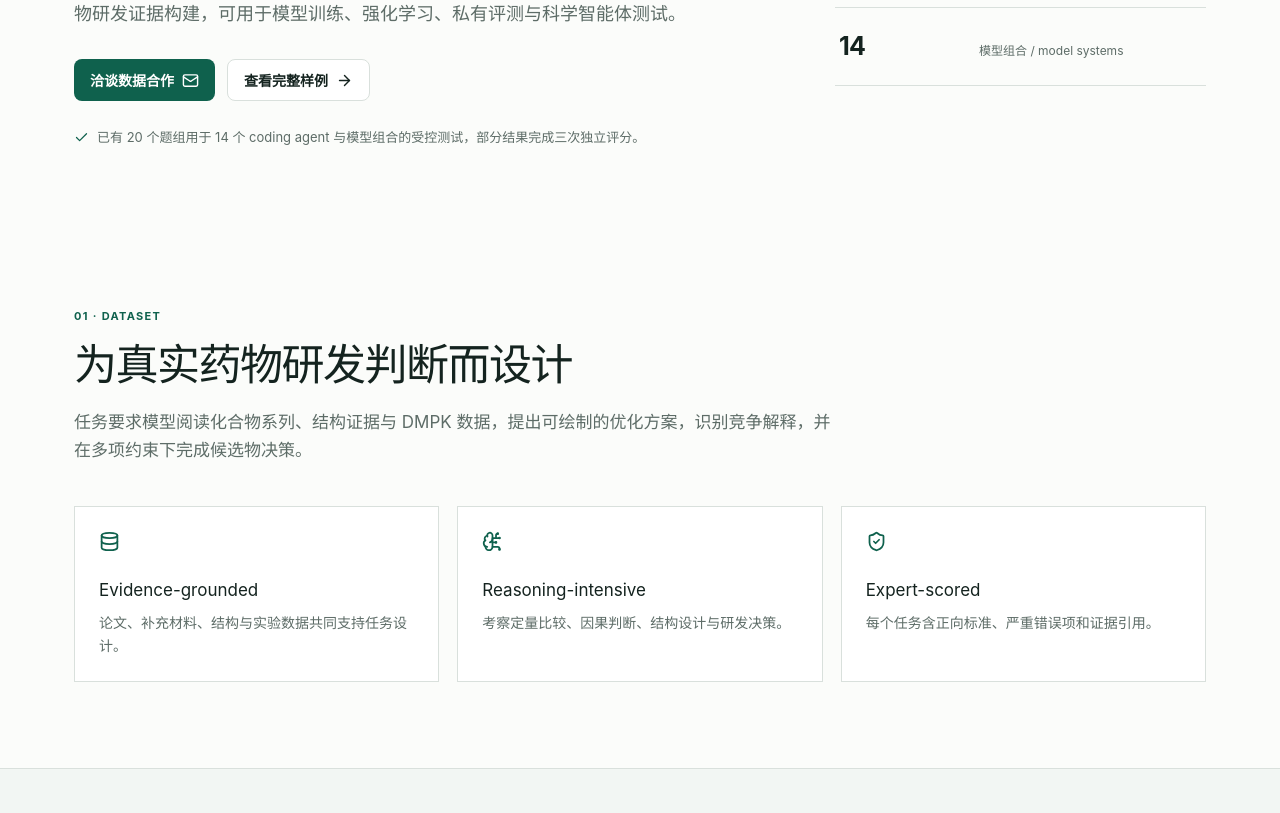
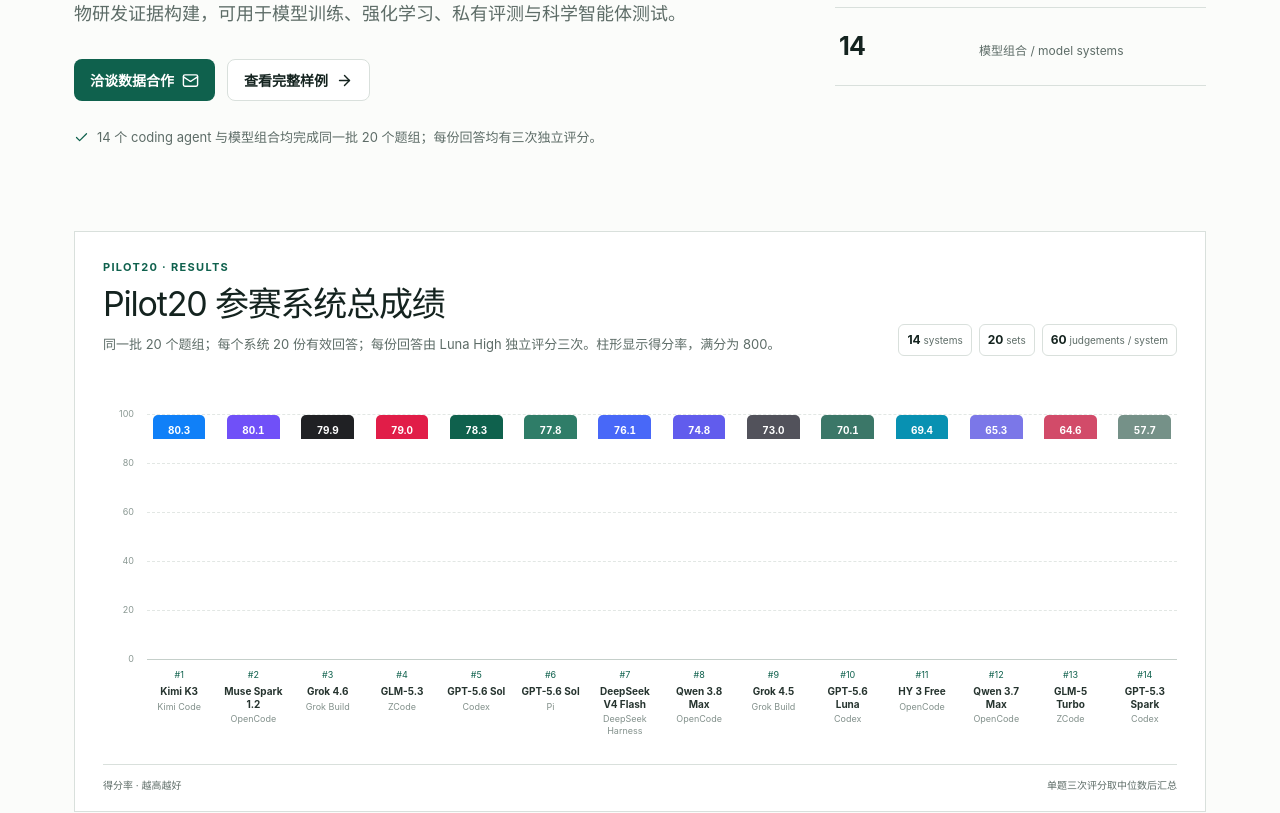
Before and after one commit to ZiChenWang114514/medchem-agent-benchmark, a React (Vite) app: page / in a window 1280 px wide. Shown: the part 440-1253 px from the top of the page. Built offline with nearby package versions, Linux system fonts and the light colour scheme.

Commit message:
Publish Pilot20 results chart

```diff
--- a/app/globals.css
+++ b/app/globals.css
@@ -32,6 +32,36 @@
 .metric:last-child { border-bottom:0; }
 .metric strong { font-size:25px; letter-spacing:-.03em; }
 .metric span { color:var(--muted); font-size:12px; }
+.results-card { grid-column:1 / -1; margin-top:10px; padding:26px 28px 18px; overflow:hidden; border:1px solid var(--line); background:white; }
+.results-head { display:flex; justify-content:space-between; align-items:flex-end; gap:30px; }
+.results-head h2 { font-size:clamp(24px,3vw,34px); }
+.results-head>div:first-child>p:last-child { max-width:790px; margin:10px 0 0; color:var(--muted); font-size:13px; }
+.results-head .kicker { margin-bottom:8px; }
+.results-facts { display:flex; flex-wrap:wrap; justify-content:flex-end; gap:7px; }
+.results-facts span { padding:5px 8px; border:1px solid var(--line); border-radius:6px; color:var(--muted); font-size:10px; white-space:nowrap; }
+.results-facts b { color:var(--ink); font-size:12px; }
+.results-scroll { margin-top:18px; overflow-x:auto; scrollbar-color:#bdc9c4 transparent; }
+.results-plot { position:relative; min-width:1060px; height:390px; }
+.score-axis { position:absolute; inset:0 auto 0 0; width:36px; color:#8a9893; font-family:var(--font-geist-mono),monospace; font-size:9px; }
+.score-axis span { position:absolute; right:5px; transform:translateY(50%); }
+.score-grid { position:absolute; inset:41px 0 104px 44px; }
+.score-grid i { position:absolute; left:0; right:0; border-top:1px dashed #e2e7e4; }
+.score-grid i:last-child { border-top-style:solid; border-color:#c5cfca; }
+.result-bars { position:absolute; inset:41px 0 0 44px; display:grid; grid-template-columns:repeat(14,minmax(0,1fr)); gap:10px; }
+.result-column { position:relative; display:grid; grid-template-rows:245px 104px; min-width:0; padding:0; border:0; background:transparent; color:inherit; outline:none; cursor:default; }
+.bar-track { display:flex; align-items:flex-end; justify-content:center; }
+.result-bar { display:flex; justify-content:center; width:min(54px,82%); min-height:24px; padding-top:7px; border-radius:5px 5px 0 0; color:white; transition:transform .16s ease,filter .16s ease; }
+.result-bar strong { font-family:var(--font-geist-mono),monospace; font-size:10px; font-variant-numeric:tabular-nums; }
+.result-column:hover .result-bar,.result-column:focus .result-bar { filter:brightness(1.08); transform:translateY(-3px); }
+.result-label { display:grid; justify-items:center; align-content:start; gap:3px; padding:8px 2px 0; text-align:center; }
+.result-rank { color:var(--green); font-family:var(--font-geist-mono),monospace; font-size:9px; }
+.result-label b { color:#26342f; font-size:10px; line-height:1.25; overflow-wrap:anywhere; }
+.result-label small { color:#83918c; font-size:9px; line-height:1.25; }
+.result-tip { position:absolute; left:50%; bottom:112px; z-index:5; display:none; width:max-content; max-width:210px; padding:9px 11px; transform:translate(-50%,-9px); border:1px solid var(--line); border-radius:8px; background:white; box-shadow:0 10px 28px rgba(20,35,31,.12); font-size:11px; }
+.result-column:hover .result-tip,.result-column:focus .result-tip { display:grid; gap:2px; }
+.result-tip span,.result-tip small { color:var(--muted); font-size:10px; }
+.result-tip strong { margin-top:3px; font-size:14px; }
+.results-caption { display:flex; justify-content:space-between; gap:20px; padding-top:12px; border-top:1px solid var(--line); color:var(--muted); font-size:10px; }
 .section { max-width:1180px; margin:0 auto; padding:86px 24px; }
 .section.soft { max-width:none; padding-left:max(24px,calc((100vw - 1132px)/2)); padding-right:max(24px,calc((100vw - 1132px)/2)); background:var(--soft); border-top:1px solid var(--line); border-bottom:1px solid var(--line); }
 .section-lead { max-width:770px; margin-bottom:42px; }
@@ -129,4 +159,4 @@
 footer { display:flex; justify-content:space-between; max-width:1180px; margin:0 auto; padding:22px 24px 34px; border-top:1px solid var(--line); color:var(--muted); font-size:11px; }
 @media(max-width:980px){.flow-lane{grid-template-columns:1fr}.flow-nodes{gap:16px}.principle-grid{grid-template-columns:repeat(2,1fr)}}
 @media(max-width:860px){.site-header{grid-template-columns:1fr auto}nav{display:none}.hero{grid-template-columns:1fr;gap:42px;padding-top:62px}.feature-grid,.coverage-grid{grid-template-columns:1fr}.coverage-item:nth-child(odd){margin-right:0}.question-content{padding-left:30px}.flow-nodes{grid-template-columns:1fr}.flow-node{min-height:54px;text-align:left;place-items:center start;padding-left:16px}.flow-node svg{right:auto;left:50%;top:auto;bottom:-17px;transform:translateX(-50%) rotate(90deg)}.principle-grid{grid-template-columns:1fr 1fr}}
-@media(max-width:560px){.site-header{padding:0 16px}.brand span:last-child{font-size:12px}.hero,.section,.contact-section{padding-left:17px;padding-right:17px}.hero{padding-top:48px}h1{font-size:38px}.metric{grid-template-columns:100px 1fr}.sample-head,.question-card summary{padding-left:18px;padding-right:18px}.sample-head{display:block}.task-count{display:inline-block;margin-top:14px}.question-card summary{grid-template-columns:36px 1fr auto;gap:9px}.question-content{padding:4px 18px 24px}.principle-grid{grid-template-columns:1fr}.principle{min-height:0}.price-row{grid-template-columns:30px 1fr}.price-row b{grid-column:2}footer{display:block;padding-left:17px;padding-right:17px}footer span{display:block;margin-top:4px}}
+@media(max-width:560px){.site-header{padding:0 16px}.brand span:last-child{font-size:12px}.hero,.section,.contact-section{padding-left:17px;padding-right:17px}.hero{padding-top:48px}h1{font-size:38px}.metric{grid-template-columns:100px 1fr}.results-card{padding:20px 16px 14px}.results-head{display:block}.results-facts{justify-content:flex-start;margin-top:14px}.results-caption{display:grid;gap:4px}.sample-head,.question-card summary{padding-left:18px;padding-right:18px}.sample-head{display:block}.task-count{display:inline-block;margin-top:14px}.question-card summary{grid-template-columns:36px 1fr auto;gap:9px}.question-content{padding:4px 18px 24px}.principle-grid{grid-template-columns:1fr}.principle{min-height:0}.price-row{grid-template-columns:30px 1fr}.price-row b{grid-column:2}footer{display:block;padding-left:17px;padding-right:17px}footer span{display:block;margin-top:4px}}
--- a/app/page.tsx
+++ b/app/page.tsx
@@ -12,14 +12,16 @@
 
 const copy = {
   zh: {
-    nav: ['数据概览', '能力覆盖', '架构与评测', '完整样例', '合作方案'], eyebrow: 'MEDICINAL CHEMISTRY · AI TRAINING & EVALUATION',
+    nav: ['数据概览', '评测结果', '能力覆盖', '架构与评测', '完整样例', '合作方案'], eyebrow: 'MEDICINAL CHEMISTRY · AI TRAINING & EVALUATION',
     title: '专家级药物化学推理数据，面向下一代科学智能体',
     intro: '500 个完整题组、约 2,000 个连续任务和约 10,000 条专家评分标准。数据围绕真实药物研发证据构建，可用于模型训练、强化学习、私有评测与科学智能体测试。',
-    cta: '洽谈数据合作', samples: '查看完整样例', proof: '已有 20 个题组用于 14 个 coding agent 与模型组合的受控测试，部分结果完成三次独立评分。',
+    cta: '洽谈数据合作', samples: '查看完整样例', proof: '14 个 coding agent 与模型组合均完成同一批 20 个题组；每份回答均有三次独立评分。',
+    resultsTitle: 'Pilot20 参赛系统总成绩', resultsText: '同一批 20 个题组；每个系统 20 份有效回答；每份回答由 Luna High 独立评分三次。柱形显示得分率，满分为 800。',
+    scoreRate: '得分率', higherBetter: '越高越好', medianNote: '单题三次评分取中位数后汇总',
     overviewTitle: '为真实药物研发判断而设计', overviewText: '任务要求模型阅读化合物系列、结构证据与 DMPK 数据，提出可绘制的优化方案，识别竞争解释，并在多项约束下完成候选物决策。',
     coverageTitle: '从数据解释延伸到项目决策', coverageText: '每个题组包含四个相互衔接的任务，可作为独立训练样本，也可组成连续的 Agent 工作流。',
     architectureTitle: '从固定题目到可复查结果', architectureText: '项目将题目版本、作答环境、模型信息和评分记录贯通保存。潜在合作方既能比较最终成绩，也能检查每一道题的原始回答、评分证据和运行信息。',
-    architectureNote: '当前公开说明对应 20 题组试验：14 个模型与 Coding Harness 组合，部分结果完成三轮独立匿名评分。',
+    architectureNote: '当前公开结果对应 20 题组试验：14 个模型与 Coding Harness 组合均完成作答和三轮独立匿名评分。',
     principlesTitle: '评测可信度来自完整记录',
     sampleTitle: '两个完整题组', sampleText: '以下内容直接取自第 7 和第 11 题组，完整保留四问、题干数据、正向评分项、错误扣分项和证据引用。', sampleNote: '点击题目展开完整题干与评分答案',
     answer: '完整评分答案', positive: '正向评分项', penalty: '错误扣分项', evidence: '证据',
@@ -28,14 +30,16 @@
     email: '发送合作邮件', github: 'GitHub 项目', sourceLanguage: '', setLabel: '完整题组', tasks: '个任务', footer: 'MedChem Agent Benchmark · Expert-curated data for scientific AI',
   },
   en: {
-    nav: ['Dataset', 'Coverage', 'Architecture', 'Full samples', 'Licensing'], eyebrow: 'MEDICINAL CHEMISTRY · AI TRAINING & EVALUATION',
+    nav: ['Dataset', 'Results', 'Coverage', 'Architecture', 'Full samples', 'Licensing'], eyebrow: 'MEDICINAL CHEMISTRY · AI TRAINING & EVALUATION',
     title: 'Expert medicinal chemistry reasoning data for the next generation of scientific agents',
     intro: '500 complete task sets, approximately 2,000 connected tasks, and approximately 10,000 expert rubric entries. Built from real drug-discovery evidence for model training, reinforcement learning, private evaluation, and scientific-agent testing.',
-    cta: 'Discuss a partnership', samples: 'View full samples', proof: 'A 20-set pilot has been completed across 14 coding-agent and model combinations, with three independent scoring passes for selected results.',
+    cta: 'Discuss a partnership', samples: 'View full samples', proof: 'All 14 coding-agent and model combinations completed the same 20 task sets, with three independent scoring passes for every answer.',
+    resultsTitle: 'Pilot20 overall system scores', resultsText: 'The same 20 task sets were used for every system. Each system produced 20 valid answers, and every answer was independently scored three times by Luna High. Bars show percent of the 800-point maximum.',
+    scoreRate: 'Score rate', higherBetter: 'higher is better', medianNote: 'Aggregated after taking the median of three scores per task',
     overviewTitle: 'Designed for real drug-discovery judgment', overviewText: 'Tasks require models to read compound series, structural evidence, and DMPK data; propose explicit optimization ideas; distinguish competing explanations; and select candidates under multiple constraints.',
     coverageTitle: 'From evidence interpretation to project decisions', coverageText: 'Each set contains four connected tasks that can serve as independent training examples or as a continuous agent workflow.',
     architectureTitle: 'From fixed tasks to inspectable results', architectureText: 'The system preserves task versions, answering environments, model identities, and scoring records as one traceable workflow. Partners can compare final scores and inspect every raw answer, rubric decision, and run record.',
-    architectureNote: 'The current public description covers a 20-set pilot across 14 model and coding-harness combinations, with three independent anonymized scoring passes for selected results.',
+    architectureNote: 'The current public results cover a 20-set pilot: all 14 model and coding-harness combinations completed answering and three independent anonymized scoring passes.',
     principlesTitle: 'Credibility comes from complete records',
     sampleTitle: 'Two complete task sets', sampleText: 'The complete source-language content of Sets 7 and 11 is reproduced below, including all four tasks, data, positive criteria, error penalties, and evidence references.', sampleNote: 'Open each task to read the complete prompt and scoring answer',
     answer: 'Complete scoring answer', positive: 'Positive criteria', penalty: 'Error penalties', evidence: 'Evidence',
@@ -74,6 +78,23 @@
     ['Interpretable analysis', 'Per-task medians form aggregate scores while agreement and review candidates remain visible.'],
   ],
 };
+const pilotResults = [
+  { model: 'Kimi K3', harness: 'Kimi Code', score: 80.31, points: 642.5, color: '#1080f8' },
+  { model: 'Muse Spark 1.2', harness: 'OpenCode', score: 80.12, points: 641.0, color: '#7050f8' },
+  { model: 'Grok 4.6', harness: 'Grok Build', score: 79.88, points: 639.0, color: '#202124' },
+  { model: 'GLM-5.3', harness: 'ZCode', score: 79.00, points: 632.0, color: '#e11d48' },
+  { model: 'GPT-5.6 Sol', harness: 'Codex', score: 78.31, points: 626.5, color: '#0f614d' },
+  { model: 'GPT-5.6 Sol', harness: 'Pi', score: 77.75, points: 622.0, color: '#2f7d68' },
+  { model: 'DeepSeek V4 Flash', harness: 'DeepSeek Harness', score: 76.12, points: 609.0, color: '#4868f8' },
+  { model: 'Qwen 3.8 Max', harness: 'OpenCode', score: 74.81, points: 598.5, color: '#615ced' },
+  { model: 'Grok 4.5', harness: 'Grok Build', score: 73.00, points: 584.0, color: '#52525b' },
+  { model: 'GPT-5.6 Luna', harness: 'Codex', score: 70.06, points: 560.5, color: '#3b7768' },
+  { model: 'HY 3 Free', harness: 'OpenCode', score: 69.44, points: 555.5, color: '#0891b2' },
+  { model: 'Qwen 3.7 Max', harness: 'OpenCode', score: 65.25, points: 522.0, color: '#7b77e8' },
+  { model: 'GLM-5 Turbo', harness: 'ZCode', score: 64.56, points: 516.5, color: '#d24b69' },
+  { model: 'GPT-5.3 Spark', harness: 'Codex', score: 57.69, points: 461.5, color: '#759188' },
+];
+const scoreGrid = [100, 80, 60, 40, 20, 0];
 
 function inline(text: string): ReactNode[] {
   return text.split(/(`[^`]+`|\*\*[^*]+\*\*)/g).filter(Boolean).map((part, index) => {
@@ -115,11 +136,28 @@
   </article>;
 }
 
+function ResultsChart({ language }: { language: Language }) {
+  const t = copy[language];
+  return <section className="results-card" id="results" aria-labelledby="results-title">
+    <div className="results-head"><div><p className="kicker">PILOT20 · RESULTS</p><h2 id="results-title">{t.resultsTitle}</h2><p>{t.resultsText}</p></div><div className="results-facts"><span><b>14</b> systems</span><span><b>20</b> sets</span><span><b>60</b> judgements / system</span></div></div>
+    <div className="results-scroll"><div className="results-plot">
+      <div className="score-axis" aria-hidden="true">{scoreGrid.map((level) => <span key={level} style={{ bottom: `${level * 2.45 + 104}px` }}>{level}</span>)}</div>
+      <div className="score-grid" aria-hidden="true">{scoreGrid.map((level) => <i key={level} style={{ bottom: `${level}%` }} />)}</div>
+      <div className="result-bars">{pilotResults.map((entry, index) => <button type="button" className="result-column" key={`${entry.harness}-${entry.model}`} aria-label={`${index + 1}. ${entry.model}, ${entry.harness}, ${entry.score.toFixed(2)}%, ${entry.points} / 800`}>
+        <div className="bar-track"><div className="result-bar" style={{ height: `${entry.score}%`, background: entry.color }}><strong>{entry.score.toFixed(1)}</strong></div></div>
+        <div className="result-label"><span className="result-rank">#{index + 1}</span><b>{entry.model}</b><small>{entry.harness}</small></div>
+        <div className="result-tip" role="tooltip"><b>{entry.model}</b><span>{entry.harness}</span><strong>{entry.score.toFixed(2)}% <small>{entry.points} / 800</small></strong></div>
+      </button>)}</div>
+    </div></div>
+    <div className="results-caption"><span>{t.scoreRate} · {t.higherBetter}</span><span>{t.medianNote}</span></div>
+  </section>;
+}
+
 export default function Home() {
   const [language, setLanguage] = useState<Language>('zh'); const t = copy[language];
   return <main>
-    <header className="site-header"><a className="brand" href="#top"><span className="brand-mark"><Beaker size={18} /></span><span>MedChem Agent Benchmark</span></a><nav>{['overview', 'coverage', 'workflow', 'samples', 'licensing'].map((id, index) => <a href={`#${id}`} key={id}>{t.nav[index]}</a>)}</nav><div className="language-switch"><button className={language === 'zh' ? 'active' : ''} onClick={() => setLanguage('zh')}>中</button><button className={language === 'en' ? 'active' : ''} onClick={() => setLanguage('en')}>EN</button></div></header>
-    <section className="hero" id="top"><div className="hero-copy"><p className="eyebrow">{t.eyebrow}</p><h1>{t.title}</h1><p className="hero-intro">{t.intro}</p><div className="hero-actions"><a className="primary-action" href="mailto:wangzc@stu.pku.edu.cn?subject=MedChem%20Agent%20Benchmark%20Partnership">{t.cta}<Mail size={17} /></a><a className="secondary-action" href="#samples">{t.samples}<ArrowRight size={17} /></a></div><p className="proof"><Check size={15} />{t.proof}</p></div><div className="metric-panel">{metrics.map(([value, label]) => <div className="metric" key={label}><strong>{value}</strong><span>{label}</span></div>)}</div></section>
+    <header className="site-header"><a className="brand" href="#top"><span className="brand-mark"><Beaker size={18} /></span><span>MedChem Agent Benchmark</span></a><nav>{['overview', 'results', 'coverage', 'workflow', 'samples', 'licensing'].map((id, index) => <a href={`#${id}`} key={id}>{t.nav[index]}</a>)}</nav><div className="language-switch"><button className={language === 'zh' ? 'active' : ''} onClick={() => setLanguage('zh')}>中</button><button className={language === 'en' ? 'active' : ''} onClick={() => setLanguage('en')}>EN</button></div></header>
+    <section className="hero" id="top"><div className="hero-copy"><p className="eyebrow">{t.eyebrow}</p><h1>{t.title}</h1><p className="hero-intro">{t.intro}</p><div className="hero-actions"><a className="primary-action" href="mailto:wangzc@stu.pku.edu.cn?subject=MedChem%20Agent%20Benchmark%20Partnership">{t.cta}<Mail size={17} /></a><a className="secondary-action" href="#samples">{t.samples}<ArrowRight size={17} /></a></div><p className="proof"><Check size={15} />{t.proof}</p></div><div className="metric-panel">{metrics.map(([value, label]) => <div className="metric" key={label}><strong>{value}</strong><span>{label}</span></div>)}</div><ResultsChart language={language} /></section>
     <section className="section" id="overview"><div className="section-lead"><p className="section-number">01 · DATASET</p><h2>{t.overviewTitle}</h2><p>{t.overviewText}</p></div><div className="feature-grid"><div className="feature"><Database /><h3>Evidence-grounded</h3><p>论文、补充材料、结构与实验数据共同支持任务设计。</p></div><div className="feature"><BrainCircuit /><h3>Reasoning-intensive</h3><p>考察定量比较、因果判断、结构设计与研发决策。</p></div><div className="feature"><ShieldCheck /><h3>Expert-scored</h3><p>每个任务含正向标准、严重错误项和证据引用。</p></div></div></section>
     <section className="section soft" id="coverage"><div className="section-lead compact"><p className="section-number">02 · COVERAGE</p><h2>{t.coverageTitle}</h2><p>{t.coverageText}</p></div><div className="coverage-grid">{coverage.map(([name, description], index) => <div className="coverage-item" key={name}><span>{String(index + 1).padStart(2, '0')}</span><div><strong>{name}</strong><p>{description}</p></div></div>)}</div></section>
     <section className="section architecture" id="workflow"><div className="section-lead"><p className="section-number">03 · ARCHITECTURE & EVALUATION</p><h2>{t.architectureTitle}</h2><p>{t.architectureText}</p><p className="architecture-note"><Check size={15} />{t.architectureNote}</p></div><div className="workflow-shell">{workflowRows[language].map((row, rowIndex) => <div className="flow-lane" key={row.label}><div className="flow-label"><span>0{rowIndex + 1}</span><strong>{row.label}</strong><small>{row.note}</small></div><div className="flow-nodes">{row.nodes.map((node, nodeIndex) => <div className="flow-node" key={node}><span>{node}</span>{nodeIndex < row.nodes.length - 1 && <ArrowRight size={15} aria-hidden="true" />}</div>)}</div></div>)}</div><div className="principles-head"><ShieldCheck size={19} /><h3>{t.principlesTitle}</h3></div><div className="principle-grid">{evaluationPrinciples[language].map(([title, description], index) => <div className="principle" key={title}><span>0{index + 1}</span><strong>{title}</strong><p>{description}</p></div>)}</div></section>
```
Also changed, not shown: 4 other files (tests, documents, lock files or other folders).
